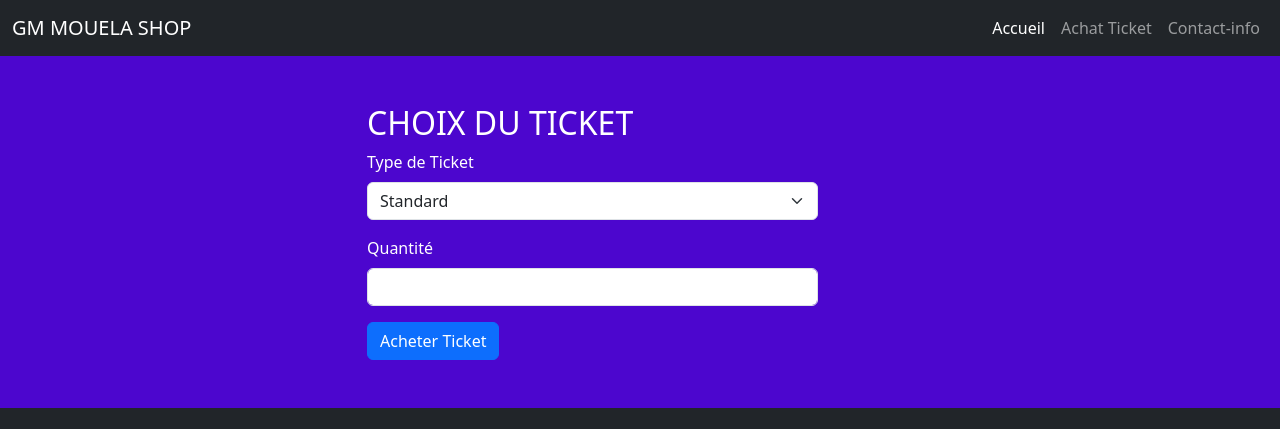
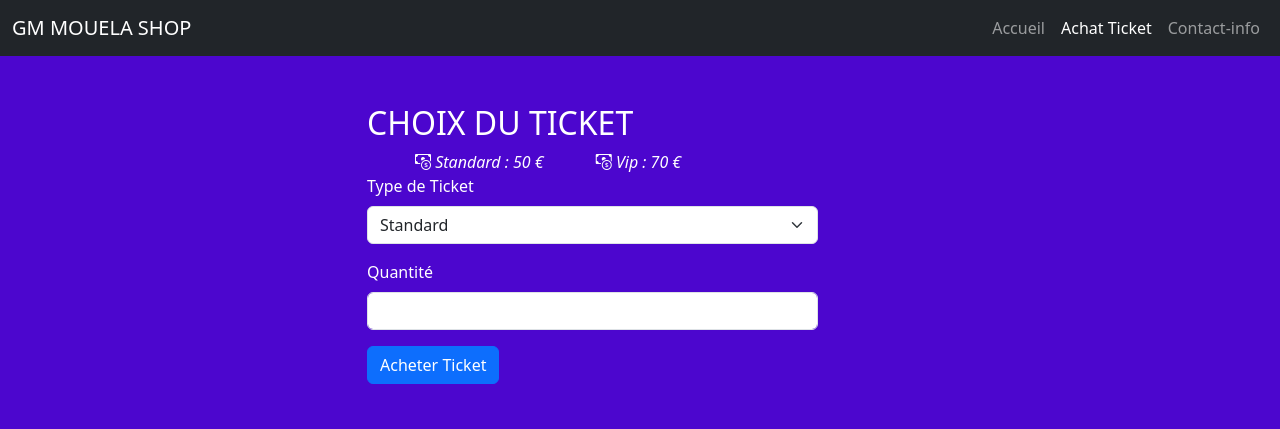
Before and after one commit to Nel-mk/gmmouelaN, a plain HTML site: page html/ticket.html in a window 1280 px wide. Shown: the top 429 px of the page. Drawn offline with nearby package versions, Linux system fonts and the light colour scheme.

Commit message:
Ajout4  des changementnouveau  apporté aux projet

```diff
--- a/html/ticket.html
+++ b/html/ticket.html
@@ -37,6 +37,8 @@
         <div class="row">
             <div class="col-md-5 offset-md-3 text-white">
                 <h2>CHOIX DU TICKET</h2>
+                <i class="bi bi-cash-coin me-5 ms-5"> Standard : 50&nbsp;€</i>
+                <i class="bi bi-cash-coin "> Vip : 70&nbsp;€</i>
                 <form action="">
                 <div class="mb-3">
                     <label for="ticketType" class="form-label">Type de Ticket</label>
--- a/js/index.js
+++ b/js/index.js
@@ -15,3 +15,16 @@ entreQuantite.addEventListener("input", ()=> {
     }
 
 });
+
+// Récupérer tous les liens du menu
+const navLinks = document.querySelectorAll('.navbar-nav .nav-link');
+
+// Parcourir les liens et activer celui correspondant à la page courante
+navLinks.forEach(link => {
+  // Comparer l'URL du lien avec l'URL actuelle
+  if (link.href === window.location.href) {
+    link.classList.add('active');
+  } else {
+    link.classList.remove('active');
+  }
+});
```
Also changed, not shown: index.html (+2 -2 lines).
